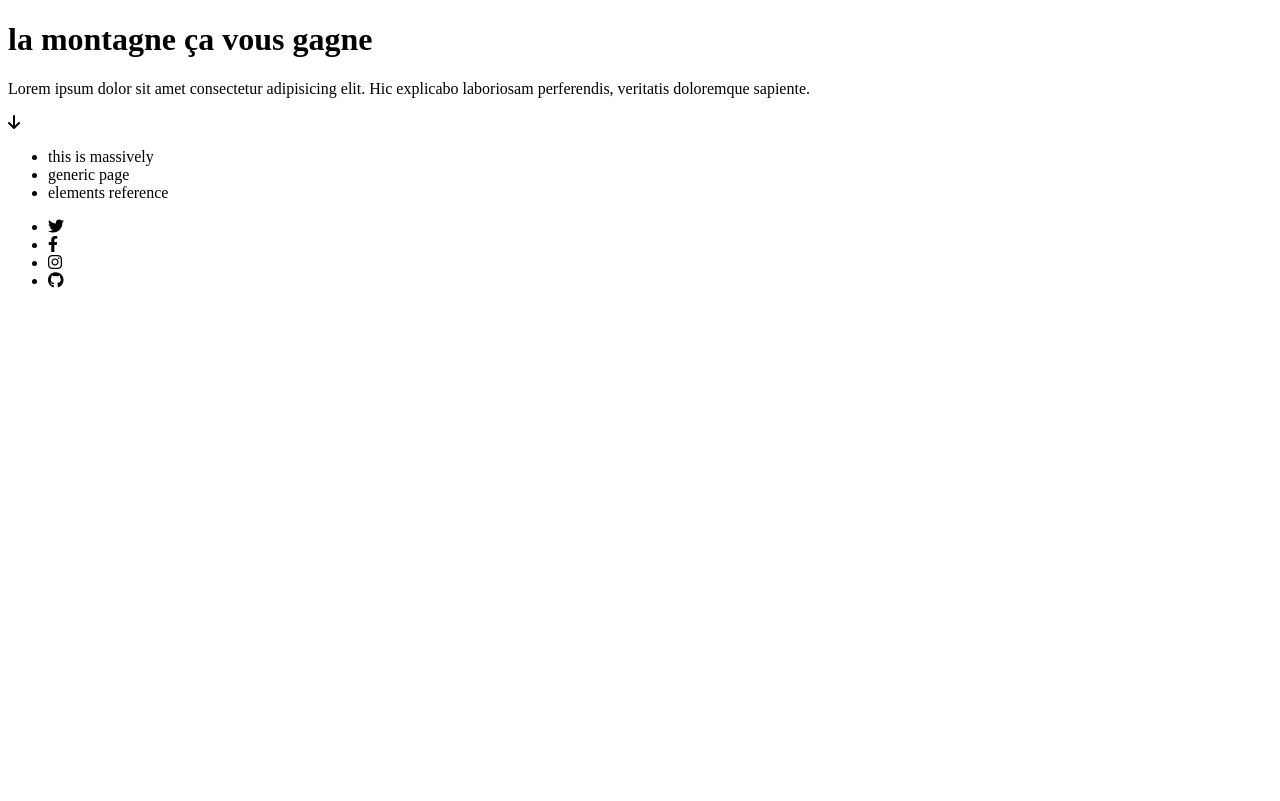
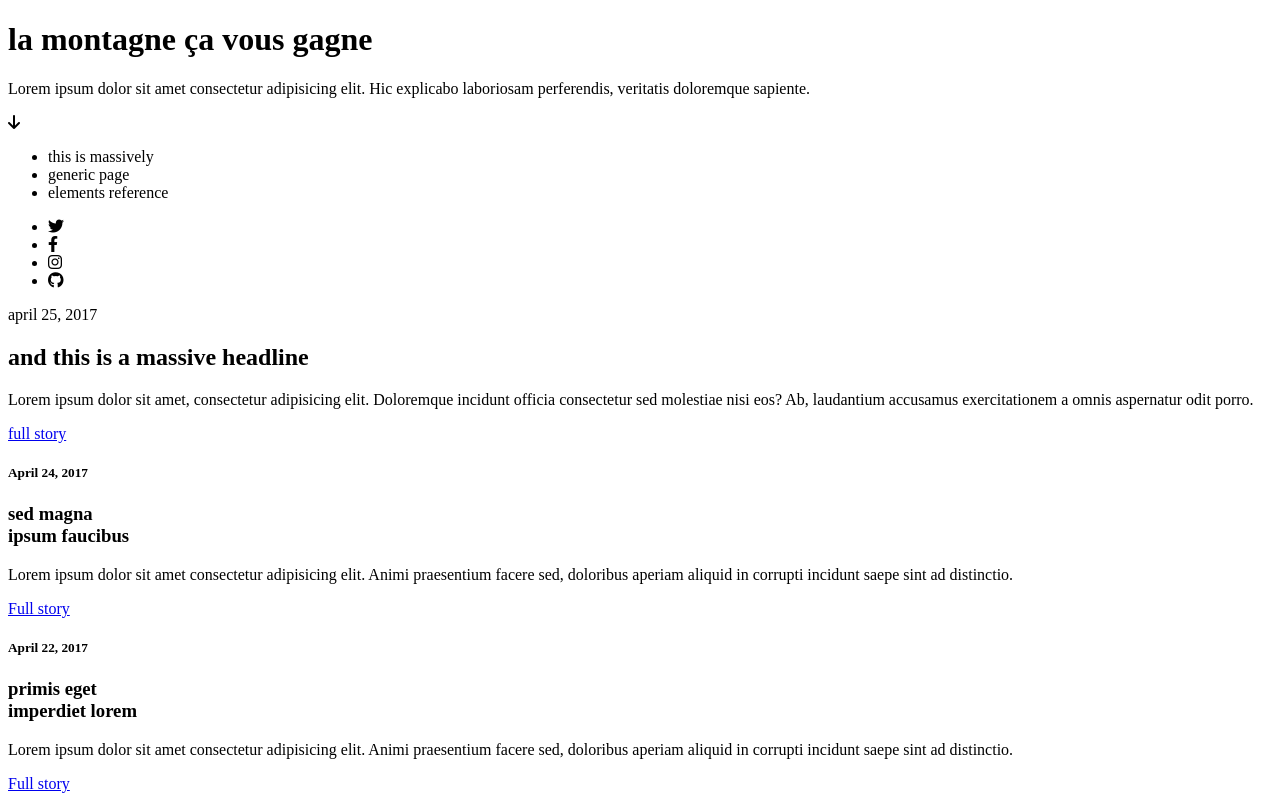
Before and after one commit to YounesDahmani/TP-Mountains, a plain HTML site: page index.html in a window 1280 px wide. Drawn offline with Linux system fonts and the light colour scheme.

Commit message:
setting up of section 1 and 2 HTML

```diff
--- a/index.html
+++ b/index.html
@@ -42,5 +42,46 @@
         </div>
       </nav>
     </header>
+    <section class="section-1">
+      <div class="date">
+        <p>april 25, 2017</p>
+      </div>
+      <div class="section1-title">
+        <h2>and this is a massive headline</h2>
+        <p>
+          Lorem ipsum dolor sit amet, consectetur adipisicing elit. Doloremque
+          incidunt officia consectetur sed molestiae nisi eos? Ab, laudantium
+          accusamus exercitationem a omnis aspernatur odit porro.
+        </p>
+      </div>
+      <div class="section1-img"></div>
+      <div class="section1-button">
+        <a href="#" class="btn">full story</a>
+      </div>
+    </section>
+
+    <section class="section-2">
+        <div class="left-section2">
+            <div class="left-section2-container">
+                <h5>April 24, 2017</h5>
+                <h3>sed magna </br> ipsum faucibus</h3>
+                <div class="left-img">
+                </div>
+                <p>Lorem ipsum dolor sit amet consectetur adipisicing elit. Animi praesentium facere sed, doloribus aperiam aliquid in corrupti incidunt saepe sint ad distinctio.</p>
+                <a href="#" class="btn">Full story</a>
+            </div>
+        </div>
+
+        <div class="right-section2">
+            <div class="right-section2-container">
+                <h5>April 22, 2017</h5>
+                <h3>primis eget </br> imperdiet lorem</h3>
+                <div class="right-img">
+                </div>
+                <p>Lorem ipsum dolor sit amet consectetur adipisicing elit. Animi praesentium facere sed, doloribus aperiam aliquid in corrupti incidunt saepe sint ad distinctio.</p>
+                <a href="#" class="btn">Full story</a>
+            </div>
+        </div>
+    </section>
   </body>
 </html>
```
